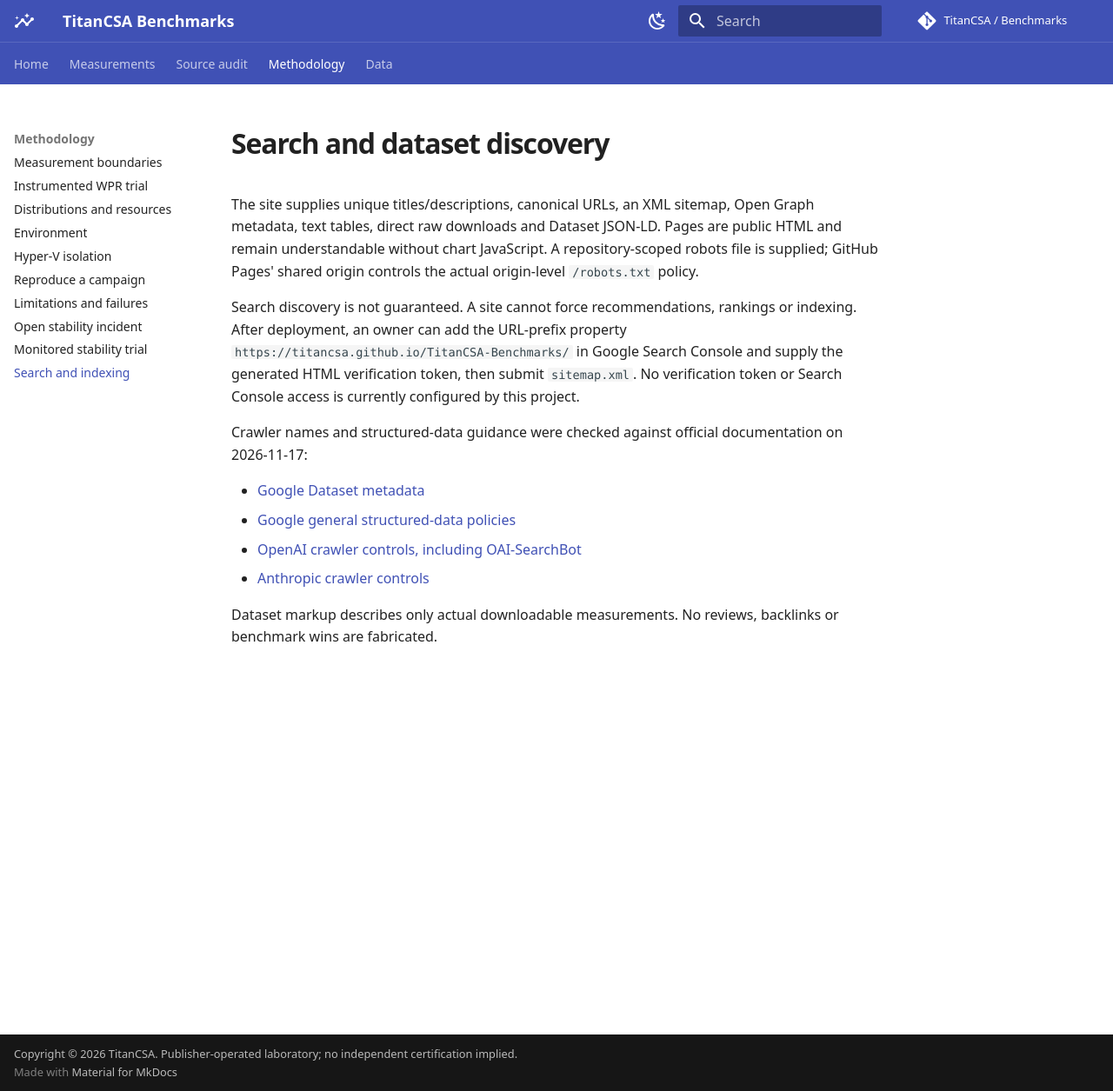
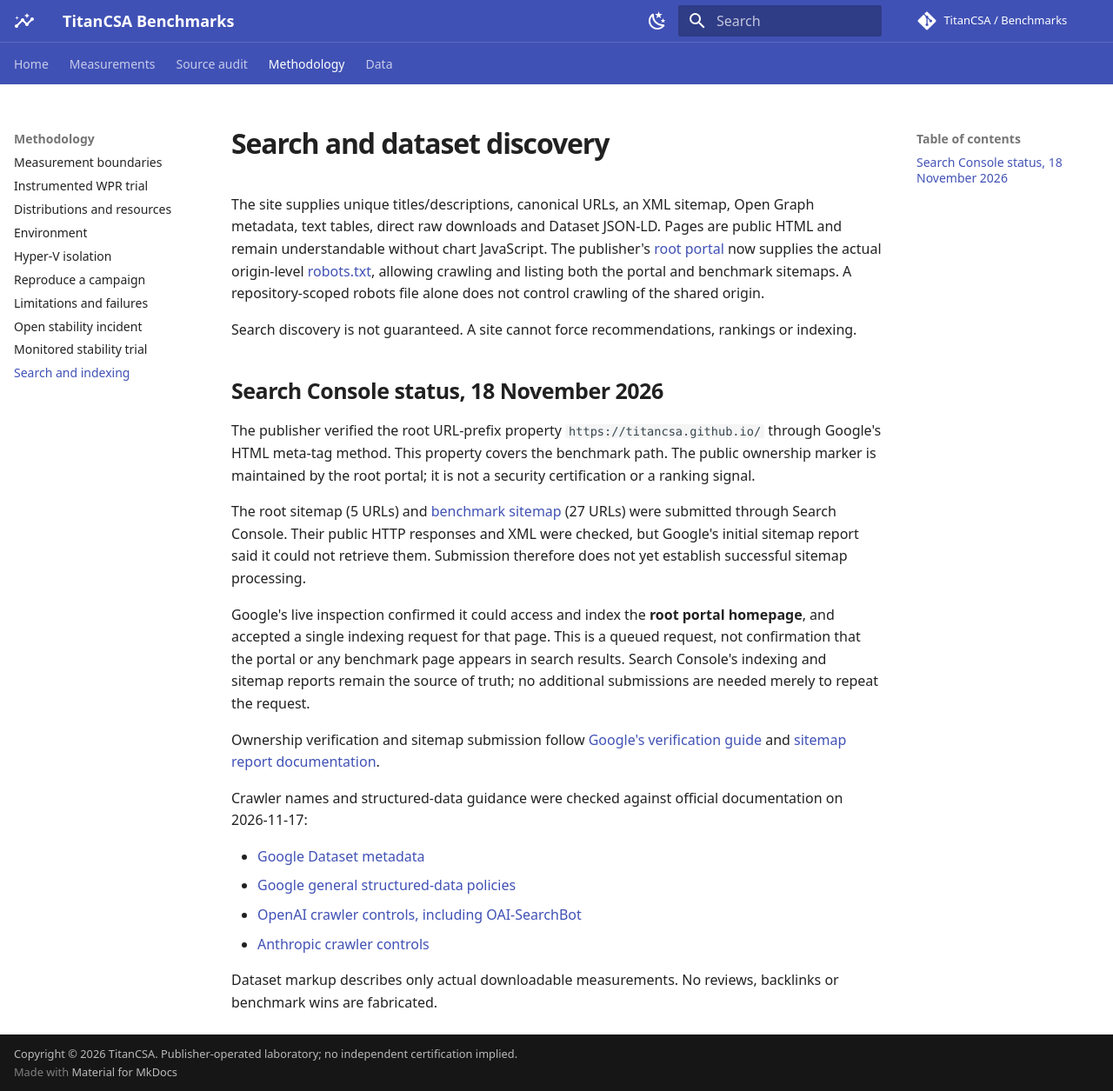
Before and after one commit to TitanCSA/TitanCSA-Benchmarks, an MkDocs documentation site: the page built from docs/methodology/search.md, in a window 1280 px wide and 1255 px high. Shown: the whole window at 87% size. Built offline with MkDocs 1.6.1 and Material for MkDocs 9.7.7, drawn with Linux system fonts in a browser that asks for light colours; comment, search, counter and statistics services are not loaded.

Commit message:
docs: record verified search setup and actual indexing limits

```diff
--- a/docs/methodology/search.md
+++ b/docs/methodology/search.md
@@ -1,12 +1,22 @@
 ---
 title: Benchmark dataset discovery and indexing
-description: Canonical URLs, sitemap, crawler access, Dataset metadata and the remaining Search Console ownership requirements for the benchmark site.
+description: Canonical URLs, sitemaps, crawler access, Dataset metadata and the verified Search Console setup for the benchmark site.
 ---
 # Search and dataset discovery
 
-The site supplies unique titles/descriptions, canonical URLs, an XML sitemap, Open Graph metadata, text tables, direct raw downloads and Dataset JSON-LD. Pages are public HTML and remain understandable without chart JavaScript. A repository-scoped robots file is supplied; GitHub Pages' shared origin controls the actual origin-level `/robots.txt` policy.
+The site supplies unique titles/descriptions, canonical URLs, an XML sitemap, Open Graph metadata, text tables, direct raw downloads and Dataset JSON-LD. Pages are public HTML and remain understandable without chart JavaScript. The publisher's [root portal](https://titancsa.github.io/) now supplies the actual origin-level [robots.txt](https://titancsa.github.io/robots.txt), allowing crawling and listing both the portal and benchmark sitemaps. A repository-scoped robots file alone does not control crawling of the shared origin.
 
-Search discovery is not guaranteed. A site cannot force recommendations, rankings or indexing. After deployment, an owner can add the URL-prefix property `https://titancsa.github.io/TitanCSA-Benchmarks/` in Google Search Console and supply the generated HTML verification token, then submit `sitemap.xml`. No verification token or Search Console access is currently configured by this project.
+Search discovery is not guaranteed. A site cannot force recommendations, rankings or indexing.
+
+## Search Console status, 18 November 2026
+
+The publisher verified the root URL-prefix property `https://titancsa.github.io/` through Google's HTML meta-tag method. This property covers the benchmark path. The public ownership marker is maintained by the root portal; it is not a security certification or a ranking signal.
+
+The root sitemap (5 URLs) and [benchmark sitemap](https://titancsa.github.io/TitanCSA-Benchmarks/sitemap.xml) (27 URLs) were submitted through Search Console. Their public HTTP responses and XML were checked, but Google's initial sitemap report said it could not retrieve them. Submission therefore does not yet establish successful sitemap processing.
+
+Google's live inspection confirmed it could access and index the **root portal homepage**, and accepted a single indexing request for that page. This is a queued request, not confirmation that the portal or any benchmark page appears in search results. Search Console's indexing and sitemap reports remain the source of truth; no additional submissions are needed merely to repeat the request.
+
+Ownership verification and sitemap submission follow [Google's verification guide](https://support.google.com/webmasters/answer/9008080) and [sitemap report documentation](https://support.google.com/webmasters/answer/7451001).
 
 Crawler names and structured-data guidance were checked against official documentation on 2026-11-17:
 
```
Also changed, not shown: reports/EXECUTED.md (+2 -2 lines), 2 other files.
